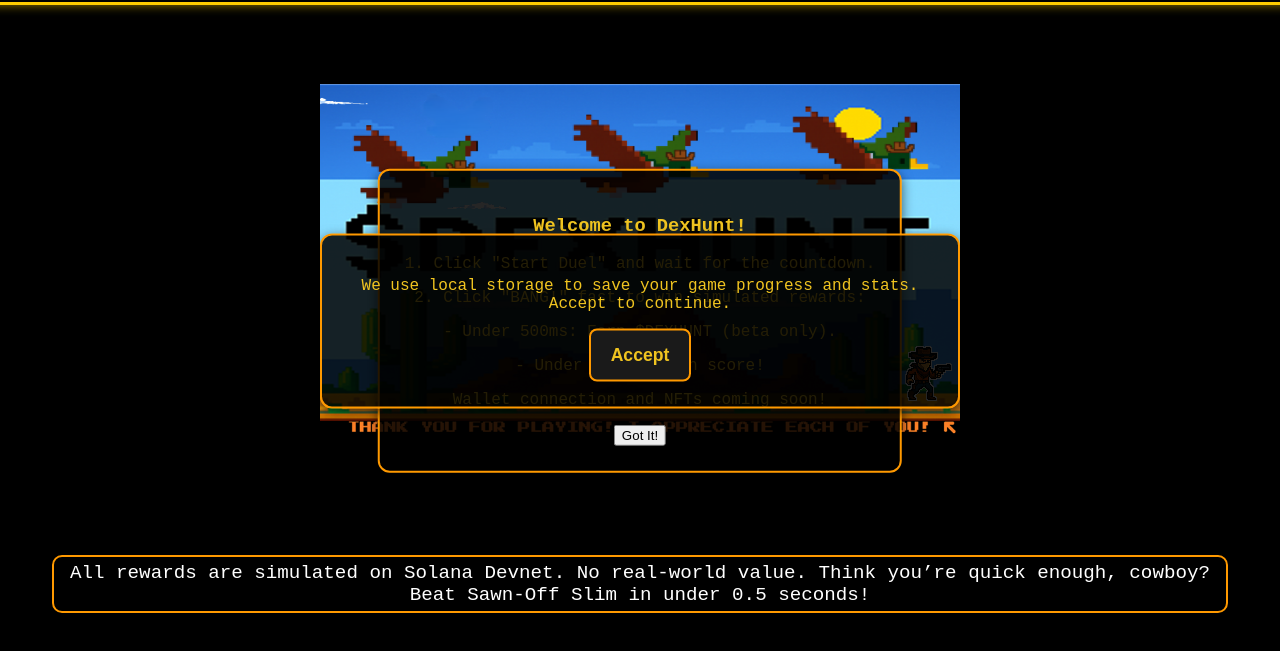
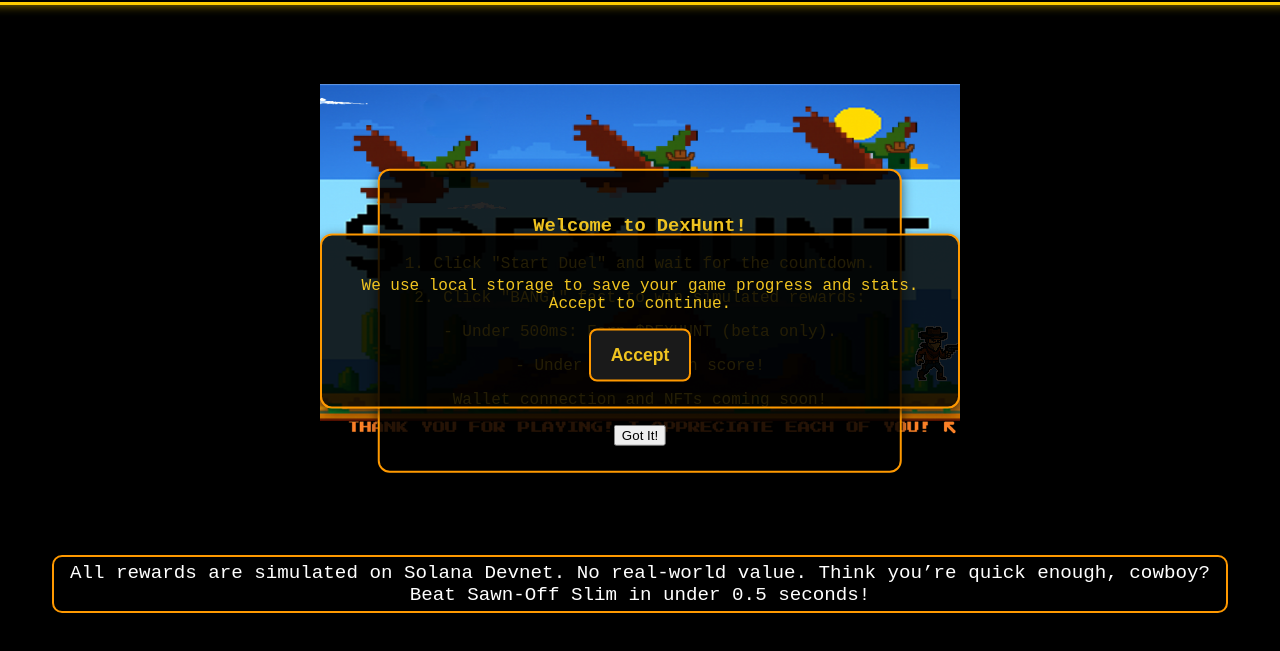
Before and after one commit to FifthGenHub/DexHunt.github.io, a plain HTML site: page duel.html in a window 1280 px wide. Shown: the part 79-730 px from the top of the page. Drawn offline with Linux system fonts and the light colour scheme; no server answers.

Commit message:
Update ADDED THE QUACKS and moved cowboy duel.html

```diff
--- a/duel.html
+++ b/duel.html
@@ -575,7 +575,7 @@
 
     // Animation state
     let animations = [
-      { img: null, x: canvas.width - 55, y: canvas.height - 200, width: 60, height: 60, animation: "cowboy", duration: 1000, lastUpdate: 0, loop: true, zIndex: 4 },
+      { img: null, x: canvas.width - 55, y: canvas.height - 170, width: 60, height: 60, animation: "cowboy", duration: 1000, lastUpdate: 0, loop: true, zIndex: 4 },
       { img: null, x: -100, y: 175, width: 300, height: 180, speed: 0.005, animation: "moveCloud", duration: 25000, lastUpdate: 0, loop: true, zIndex: 1 },
       { img: null, x: -100, y: 70, width: 240, height: 140, speed: 0.25, animation: "moveCloud", duration: 30000, lastUpdate: 0, loop: true, zIndex: 2 }
     ];
@@ -635,8 +635,8 @@
           if (anim.animation === "moveCloud") {
             anim.x = -anim.width + (canvas.width + anim.width) * progress;
           } else if (anim.animation === "cowboy") {
-            anim.x = canvas.width - 65;
-            anim.y = canvas.height - 150;
+            anim.x = canvas.width - 55;
+            anim.y = canvas.height - 170;
             anim.opacity = (duelStarted && drawTime > 0 && performance.now() - drawTime < 500) ? 0.5 : 1;
           }
 
```
